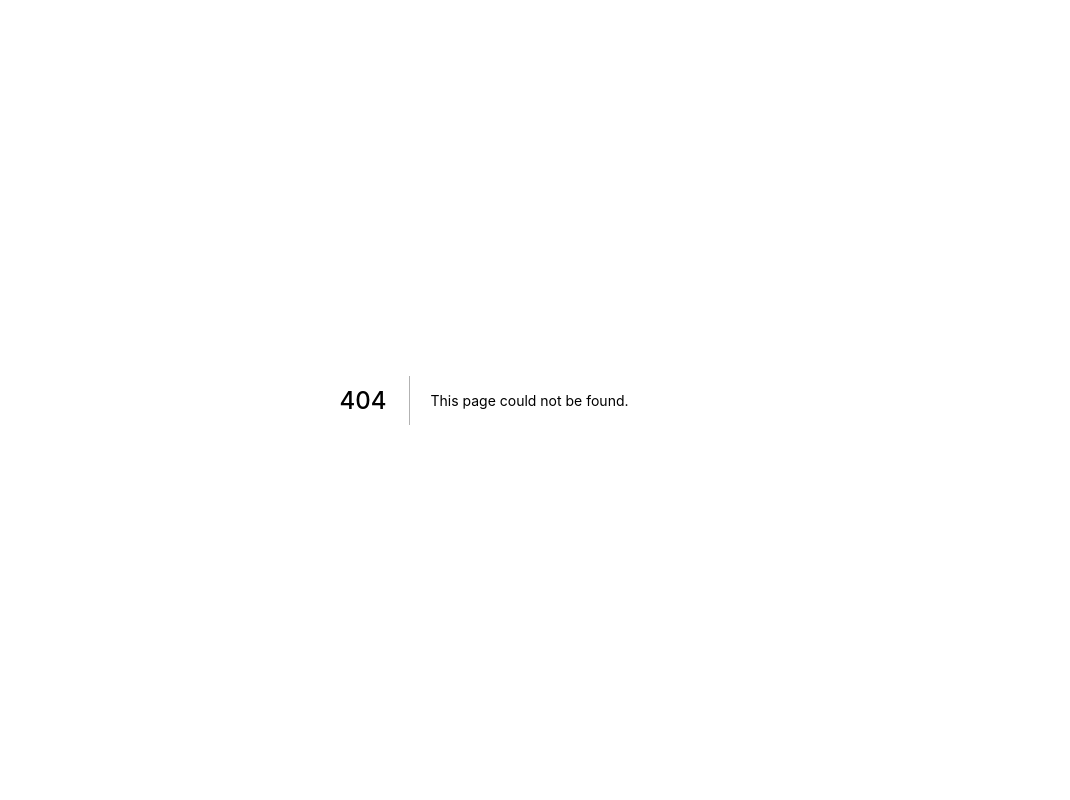
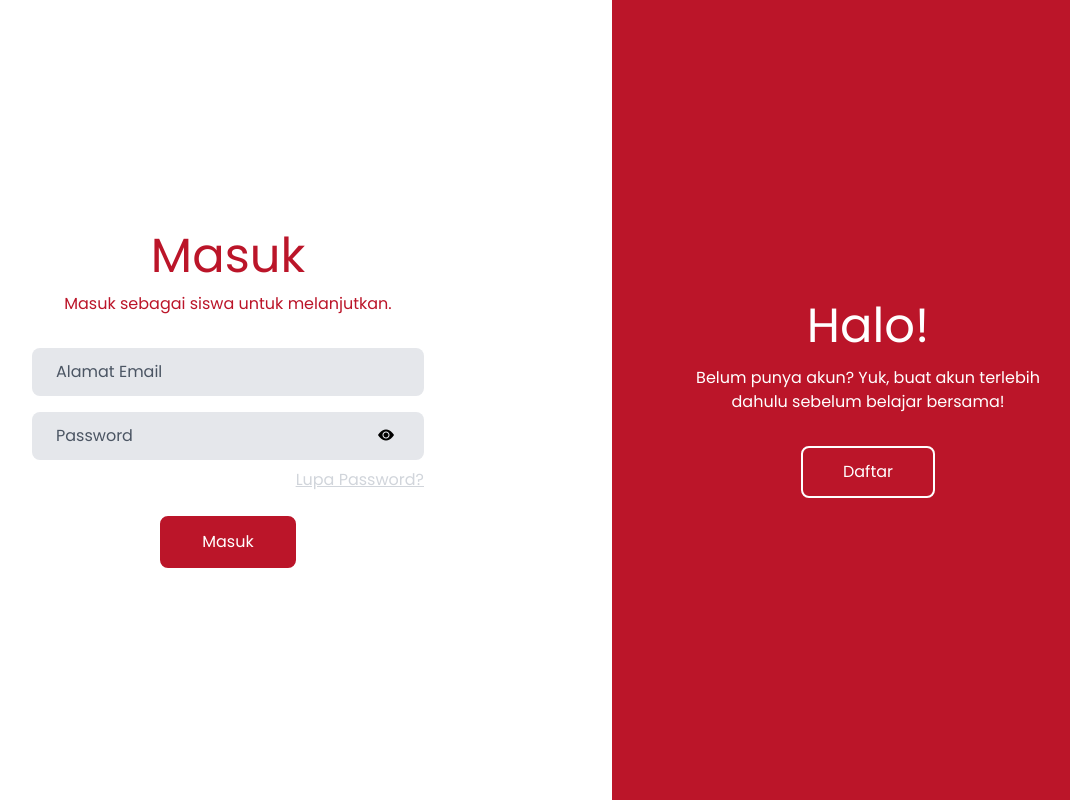
Before and after one commit to estotriramdani/benihbelajar-gurubaik, a Next.js app: page /login in a window 1280 px wide. Before the commit this address had no page. Shown: the whole page, without its empty margins (156-1226 px from the left). Built offline with nearby package versions, Linux system fonts and the light colour scheme.

Commit message:
create input component and login form

```diff
--- a/pages/index.tsx
+++ b/pages/index.tsx
@@ -17,7 +17,7 @@ const Home: NextPage = () => {
   return (
     <div className="flex flex-col">
       <main className="flex flex-col min-h-screen">
-        <Navbar isLogin />
+        <Navbar isLogin={false} />
 
         <HeaderMobile />
 
--- /dev/null
+++ b/pages/login.tsx
@@ -0,0 +1,34 @@
+import Link from 'next/link';
+import Image from 'next/image';
+import Gap from '../src/components/atoms/Gap';
+import LoginForm from '../src/components/molecules/Auth/LoginForm';
+
+export default function Login() {
+  return (
+    <div className="flex">
+      <div className="flex-1 font-sans flex justify-center items-center min-h-screen w-full">
+        <div>
+          <h2 className="text-center text-5xl mb-3 text-primary">Masuk</h2>
+          <p className="text-center text-primary">
+            Masuk sebagai siswa untuk melanjutkan.
+          </p>
+          <LoginForm />
+        </div>
+      </div>
+      <div className="w-2/5 bg-primary hidden lg:flex items-center justify-center min-h-screen text-center text-white font-sans px-16">
+        <div>
+          <h2 className="text-5xl mb-4">Halo!</h2>
+          <p className="mb-8">
+            Belum punya akun? Yuk, buat akun terlebih dahulu sebelum belajar
+            bersama!
+          </p>
+          <Link href="/register">
+            <a className="bg-transparent border-2 border-white py-3 px-10 rounded-lg hover:bg-white hover:text-primary transition-all duration-100 transform hover:-translate-y-1 inline-block">
+              Daftar
+            </a>
+          </Link>
+        </div>
+      </div>
+    </div>
+  );
+}
--- /dev/null
+++ b/src/components/atoms/InputForm/index.tsx
@@ -0,0 +1,32 @@
+import { MouseEvent } from 'react';
+interface InputFormProps {
+  placeholder: string;
+  id: string;
+  type?: 'password' | 'text';
+  value: string | number;
+  isPassword?: boolean;
+  onChange?: (e: MouseEvent<HTMLInputElement> | any) => void;
+}
+
+export default function InputForm(props: InputFormProps) {
+  const { placeholder, id, type, value, isPassword, onChange } = props;
+  return (
+    <div className="focus-within:ring-2 ring-gray-400 ring-offset-4 flex justify-between bg-gray-200 rounded-lg px-6">
+      <input
+        value={value}
+        type={type ? type : 'text'}
+        placeholder={placeholder}
+        id={id}
+        className="py-3 focus:outline-none block flex-1 bg-transparent placeholder-gray-600"
+        onChange={onChange}
+      />
+      {isPassword ? (
+        <button className="text-center w-7" type="button">
+          <i className="bi bi-eye-fill"></i>
+        </button>
+      ) : (
+        ''
+      )}
+    </div>
+  );
+}
--- /dev/null
+++ b/src/components/molecules/Auth/LoginForm.tsx
@@ -0,0 +1,61 @@
+import { MouseEvent, useState } from 'react';
+import Link from 'next/link';
+import Gap from '../../atoms/Gap';
+import InputForm from '../../atoms/InputForm';
+
+export default function LoginForm() {
+  const [dataForm, setDataForm] = useState({
+    email: '',
+    password: '',
+  });
+  const handleChangeForm = (e: MouseEvent<HTMLInputElement>) => {
+    const {
+      currentTarget: { value, id },
+    } = e;
+    setDataForm({
+      ...dataForm,
+      [id]: value,
+    });
+  };
+
+  const handleSubmitForm = () => {
+    console.log(dataForm);
+  };
+  return (
+    <form
+      onSubmit={(e) => {
+        e.preventDefault();
+        handleSubmitForm();
+      }}
+      className="mt-8"
+    >
+      <InputForm
+        id="email"
+        placeholder="Alamat Email"
+        value={dataForm.email}
+        onChange={(e) => handleChangeForm(e)}
+      />
+      <Gap className="my-4" />
+      <InputForm
+        id="password"
+        placeholder="Password"
+        value={dataForm.password}
+        isPassword
+        type="password"
+        onChange={(e) => handleChangeForm(e)}
+      />
+      <Link href="/forgot-password">
+        <a className="block text-right text-gray-300 underline mt-2">
+          Lupa Password?
+        </a>
+      </Link>
+      <Gap className="my-6" />
+      <button
+        type="submit"
+        className="bg-primary border-2 border-primary text-white py-3 px-10 rounded-lg hover:text-white hover:bg-primary transition-all duration-100 transform hover:-translate-y-1 block mx-auto"
+      >
+        Masuk
+      </button>
+    </form>
+  );
+}
--- a/src/components/organisms/MobileNavbar/index.tsx
+++ b/src/components/organisms/MobileNavbar/index.tsx
@@ -59,7 +59,7 @@ export default function MobileNavbar(props: MobileNavbarProps) {
           {!isLogin ? (
             <>
               <MobileNavLink href="/mengajar">Mengajar</MobileNavLink>
-              <MobileNavLink href="/belajar">Belajar</MobileNavLink>
+              <MobileNavLink href="/login">Belajar</MobileNavLink>
             </>
           ) : (
             <>
```
